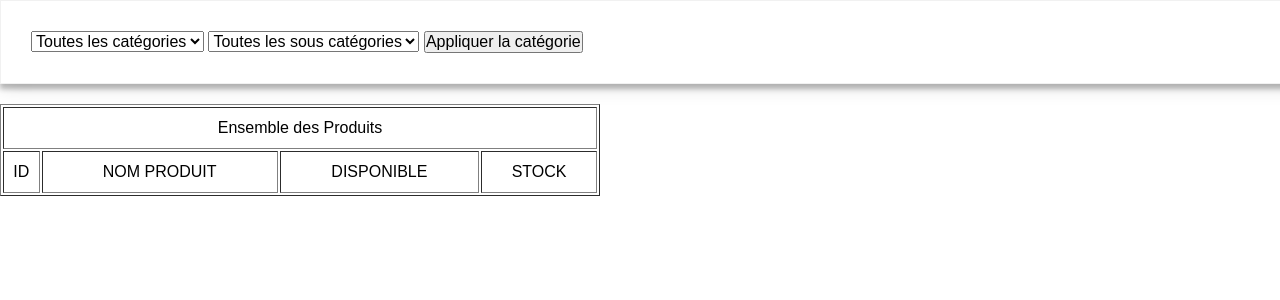
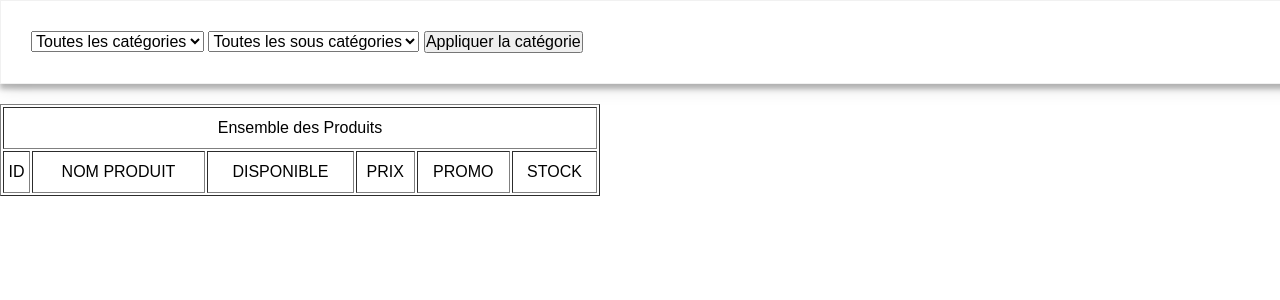
Before and after one commit to yoann-cathelain/Ptut, a PHP site: page /views/v_ptut_user_catalogue.php in a window 1280 px wide; the page is wider, and only the part inside the window is pictured. Shown: the part 90-390 px from the top of that part. Run offline with PHP 8.4, Linux system fonts and the light colour scheme; the template is opened without the code that fills it, so the values that code supplies are empty; the visitor is signed in with stand-in values (Sample User, id 1).

Commit message:
petit probleme catalogue resolut

```diff
--- a/views/v_ptut_user_catalogue.php
+++ b/views/v_ptut_user_catalogue.php
@@ -43,13 +43,16 @@
             </form>
             <table align="center" border="1px" style="width: 600px; line-height:40px;">
                 <tr>
-                    <th colspan="4"><h2>Ensemble des Produits</h2></th>
+                    <th colspan="7"><h2>Ensemble des Produits</h2></th>
                 </tr>
                 <t>
                         <th>ID</th>
                         <th>NOM PRODUIT</th>
                         <th>DISPONIBLE</th>
+                        <th>PRIX</th>
+                        <th>PROMO</th>
                         <th>STOCK</th>
+
 
                     <?php foreach($resultArticle as $Article){
                         ?>
```
